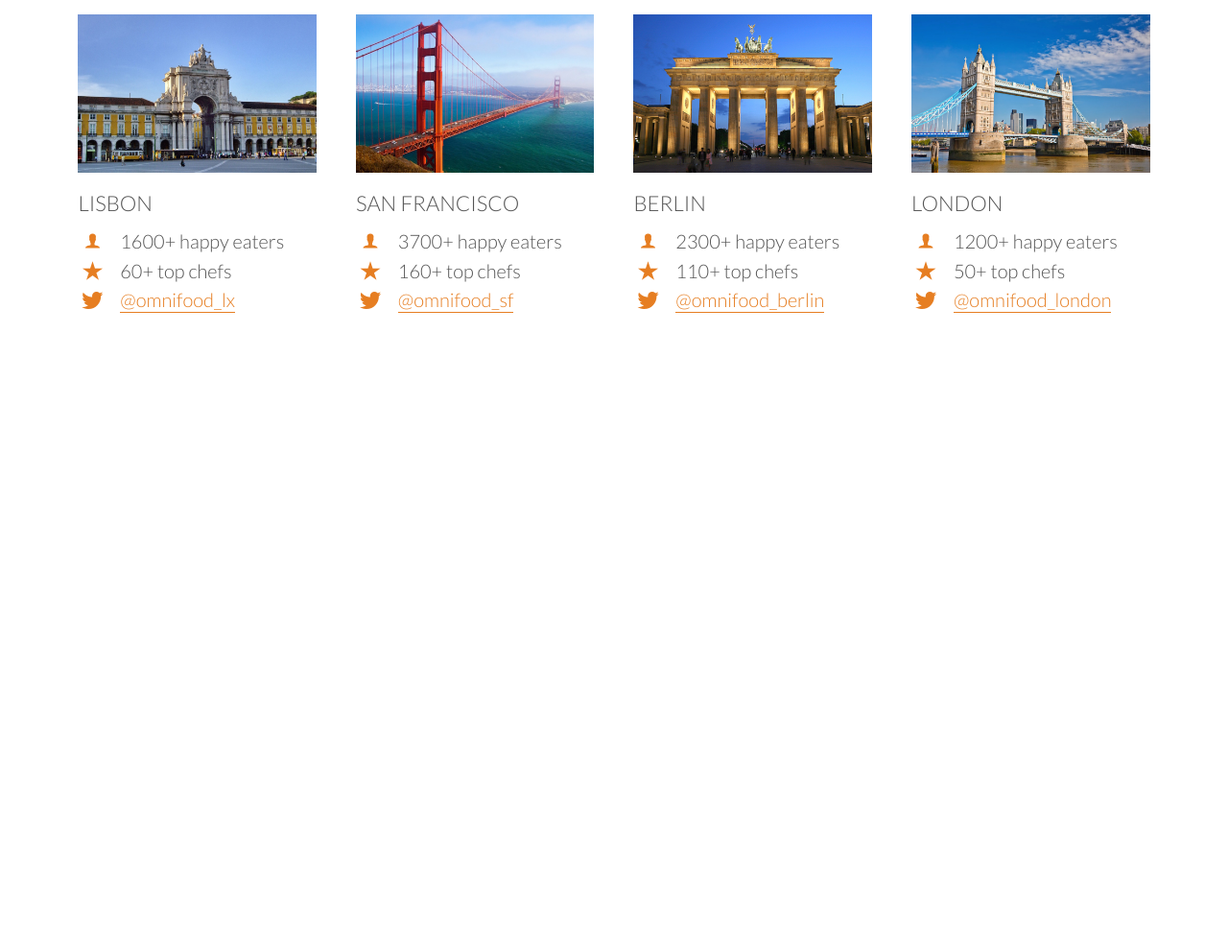
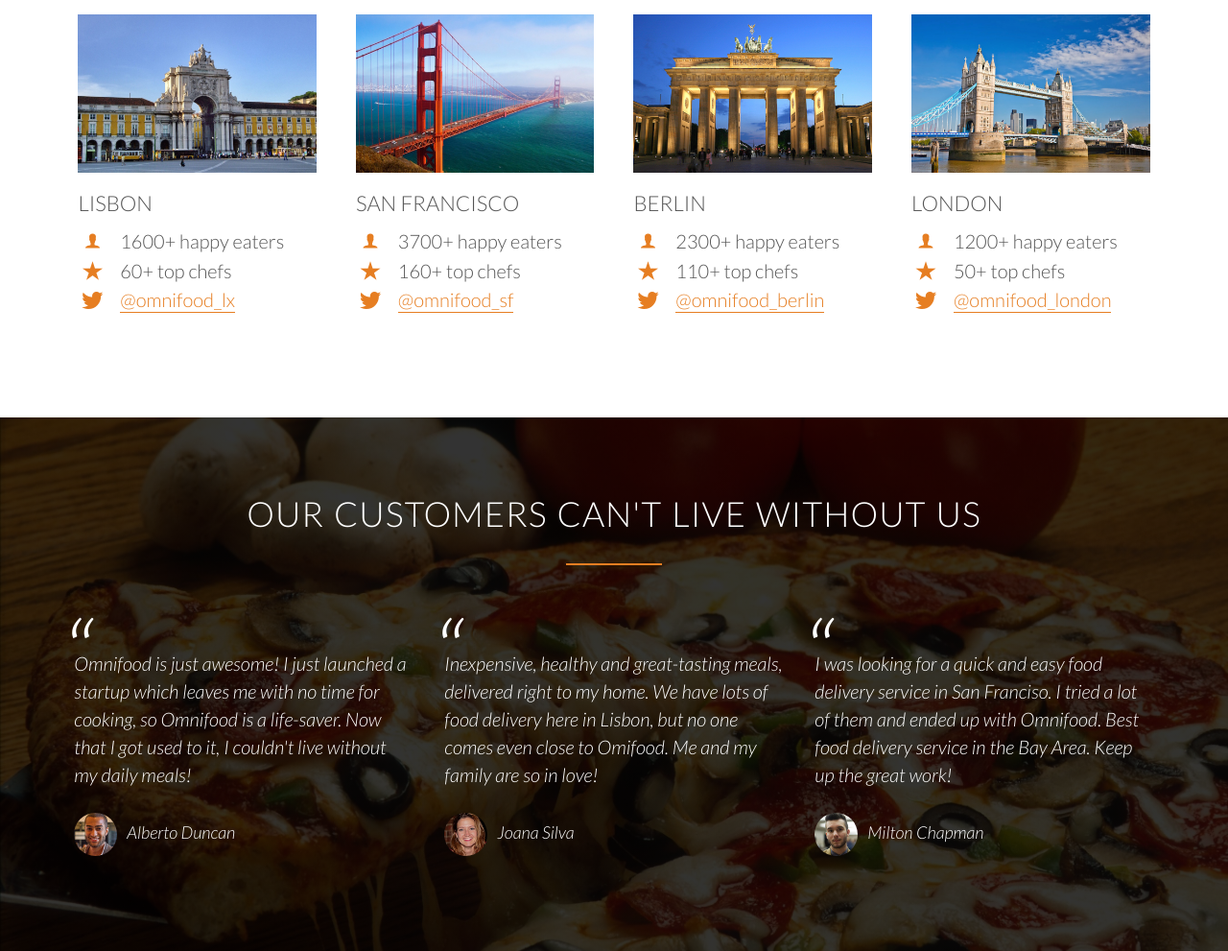
Before and after one commit to Augusta08/Omnifood, a plain HTML site: page index.html in a window 1280 px wide. Shown: the part 2930-3921 px from the top of the page at 96% size. Before the commit the page ends 3365 px from the top, so only its background shows below. Drawn offline with Linux system fonts and the light colour scheme; files whose address does not match are found by name.

Commit message:
Added customers testimonials section

```diff
--- a/index.html
+++ b/index.html
@@ -211,5 +211,45 @@
             </div>
         </div>
     </section>
+
+    <section class="section-testimonials">
+        <div class="row">
+            <h2>Our customers can't live without us</h2>
+        </div>
+        <div class="row">
+            <div class="col span-1-of-3">
+                <blockquote>
+                    Omnifood is just awesome! I just launched a startup which leaves me with no time for cooking, so Omnifood is a life-saver. Now that I got used to it, I couldn't live without my daily meals!
+                    <cite><img src="resources/img/customer-1.jpg" alt="Customer 1">Alberto Duncan</cite>
+                </blockquote>
+            </div>
+            <div class="col span-1-of-3">
+                <blockquote>
+                    Inexpensive, healthy and great-tasting meals, delivered right to my home. We have lots of food delivery here in Lisbon, but no one comes even close to Omifood. Me and my family are so in love!
+                    <cite><img src="resources/img/customer-2.jpg" alt="Customer 2">Joana Silva</cite>
+                </blockquote>
+            </div>
+            <div class="col span-1-of-3">
+                <blockquote>
+                    I was looking for a quick and easy food delivery service in San Franciso. I tried a lot of them and ended up with Omnifood. Best food delivery service in the Bay Area. Keep up the great work!
+                    <cite><img src="resources/img/customer-3.jpg" alt="Customer 3">Milton Chapman</cite>
+                </blockquote>
+            </div>
+        </div>
+    </section>
 </body>
 </html>
+
+<!--
+Our customers can't live without us
+
+Omnifood is just awesome! I just launched a startup which leaves me with no time for cooking, so Omnifood is a life-saver. Now that I got used to it, I couldn't live without my daily meals!
+(Alberto Duncan)
+
+Inexpensive, healthy and great-tasting meals, delivered right to my home. We have lots of food delivery here in Lisbon, but no one comes even close to Omifood. Me and my family are so in love!
+(Joana Silva)
+
+I was looking for a quick and easy food delivery service in San Franciso. I tried a lot of them and ended up with Omnifood. Best food delivery service in the Bay Area. Keep up the great work!
+(Milton Chapman)
+
+-->
--- a/resources/css/style.css
+++ b/resources/css/style.css
@@ -190,6 +190,7 @@ header {
     background-size: cover;
     background-position: center;
     height: 100vh;
+    background-attachment: fixed;
 }
 
 .hero-text-box {
@@ -350,3 +351,44 @@ header {
 .city-feature {
     margin-bottom: 5px;
 }
+
+/* ----------------------------------------- */
+/* TESTIMONIALS */
+/* ----------------------------------------- */
+
+.section-testimonials {
+    background-image: linear-gradient(rgba(0, 0, 0, 0.8),rgb(0, 0, 0, 0.8)), url(img/back-customers.jpg);
+    background-size: cover;
+    color: #fff;
+    background-attachment: fixed;
+}
+
+blockquote {
+    padding: 2%;
+    font-style: italic;
+    line-height: 145%;
+    position: relative;
+    margin-top: 40px;
+}
+
+blockquote:before {
+    content: "\201C";
+    font-size: 500%;
+    display: block;
+    position: absolute;
+    top: -5px;
+    left: -5px;
+}
+
+cite {
+    font-size: 90%;
+    margin-top: 25px;
+    display: block;
+}
+
+cite img {
+    height: 45px;
+    border-radius: 50%;
+    margin-right: 10px;
+    vertical-align: middle;
+}
```
Also changed, not shown: resources/css/img/back-customers.jpg (added).
